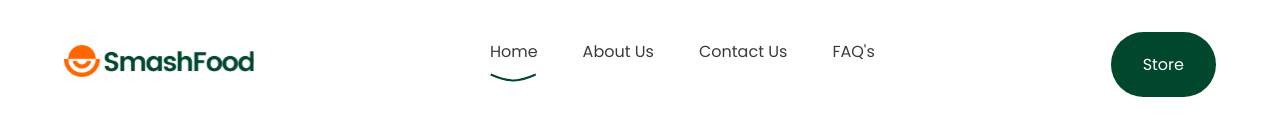
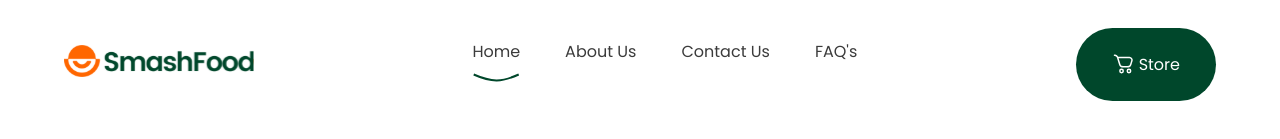
Before and after one commit to Smash-Tech-Group/Smash-Food, a Next.js app: page / in a window 1280 px wide. Shown: the top 139 px of the page. Built offline with nearby package versions, Linux system fonts and the light colour scheme.

Commit message:
chore: add icon to store button

```diff
--- a/src/components/landingHeader/index.tsx
+++ b/src/components/landingHeader/index.tsx
@@ -11,6 +11,7 @@ import { Button } from "@components";
 import { useMedia } from "react-use";
 import { useScroll } from "../../hooks/useScroll";
 import logo from "../../../public/assets/logo.svg";
+import cart from "../../../public/assets/cart.svg";
 
 export const LandingHeader: React.FC = () => {
   const router = useRouter();
@@ -121,6 +122,7 @@ export const LandingHeader: React.FC = () => {
 
       <div className={styles.button}>
         <Link className={styles.getAppButton} href="">
+          <Image src={cart} alt="cart" height={24} width={24} />
           Store
         </Link>
       </div>
--- a/src/components/landingHeader/landingHeader.module.css
+++ b/src/components/landingHeader/landingHeader.module.css
@@ -39,11 +39,15 @@
 .getAppButton {
   color: white;
   background: var(--primary);
-  padding: 20px 32px;
+  padding: 24px 36px;
   border-radius: 90px;
   text-decoration: none;
   position: relative;
   font-size: 16px;
+  display: flex;
+  justify-content: center;
+  align-items: center;
+  gap: 3px;
 }
 
 .button {
```
Also changed, not shown: public/assets/cart.svg (added).
